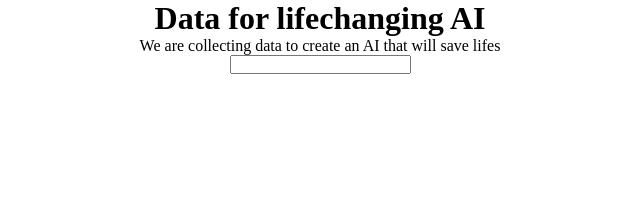
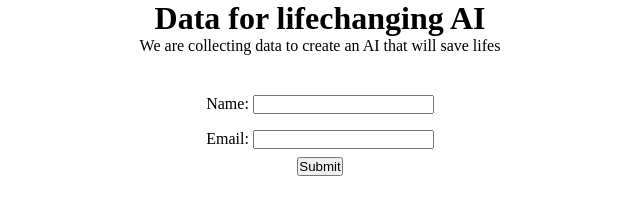
Before and after one commit to leekunrigas/Microverse-trial-3, a plain HTML site: page index.html in a window 1280 px wide. Shown: the whole page, without its empty margins (320-960 px from the left). Drawn offline with Linux system fonts and the light colour scheme.

Commit message:
stories-5&6

```diff
--- a/css/style.css
+++ b/css/style.css
@@ -4,3 +4,11 @@
   box-sizing: border-box;
   text-align: center;
 }
+
+#survery-form {
+  margin: 4vh 0;
+}
+
+input {
+  margin: 1vh 0;
+}
--- a/index.html
+++ b/index.html
@@ -12,8 +12,14 @@
       We are collecting data to create an AI that will save lifes
     </p>
     <form id="survery-form">
-    <input type=text id="name">
+      <label for="name">Name:</label>
+      <input type="text" id="name" />
+      <br />
+      <label for="email">Email:</label>
+      <input type="email" id="email" />
+      <br />
 
+      <button type="submit">Submit</button>
     </form>
 
     <script src="https://cdn.freecodecamp.org/testable-projects-fcc/v1/bundle.js"></script>
```
